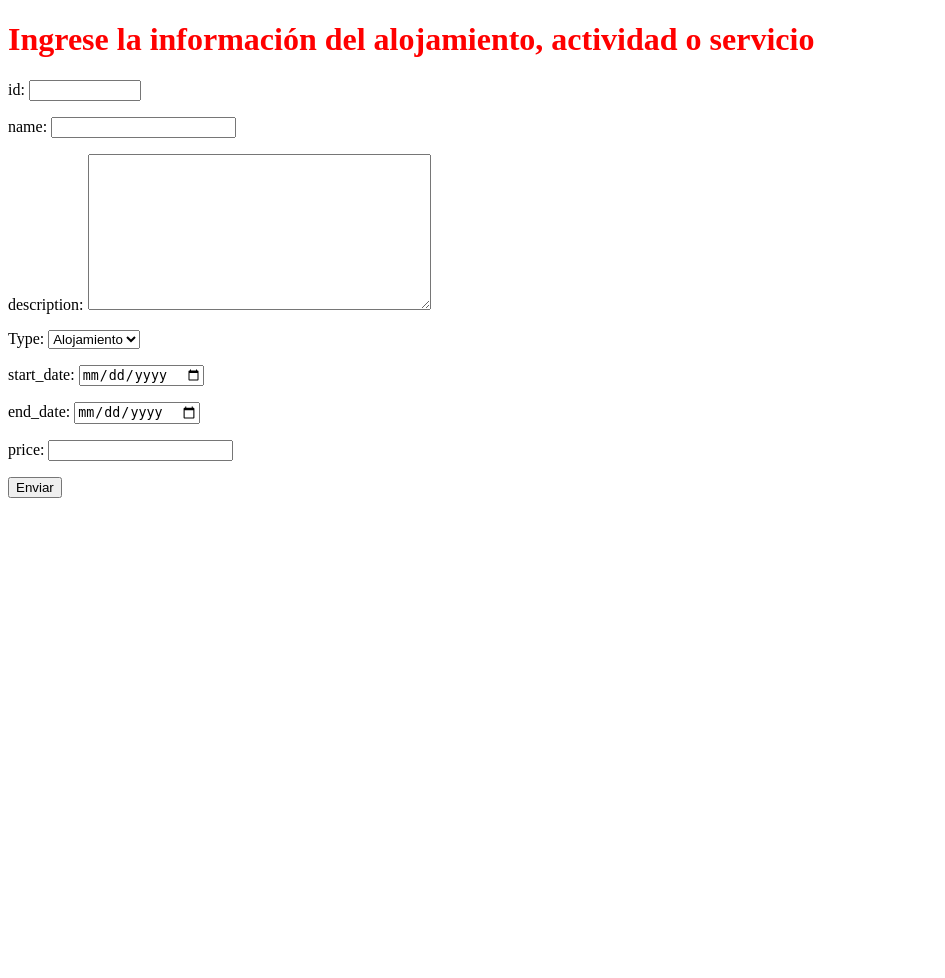
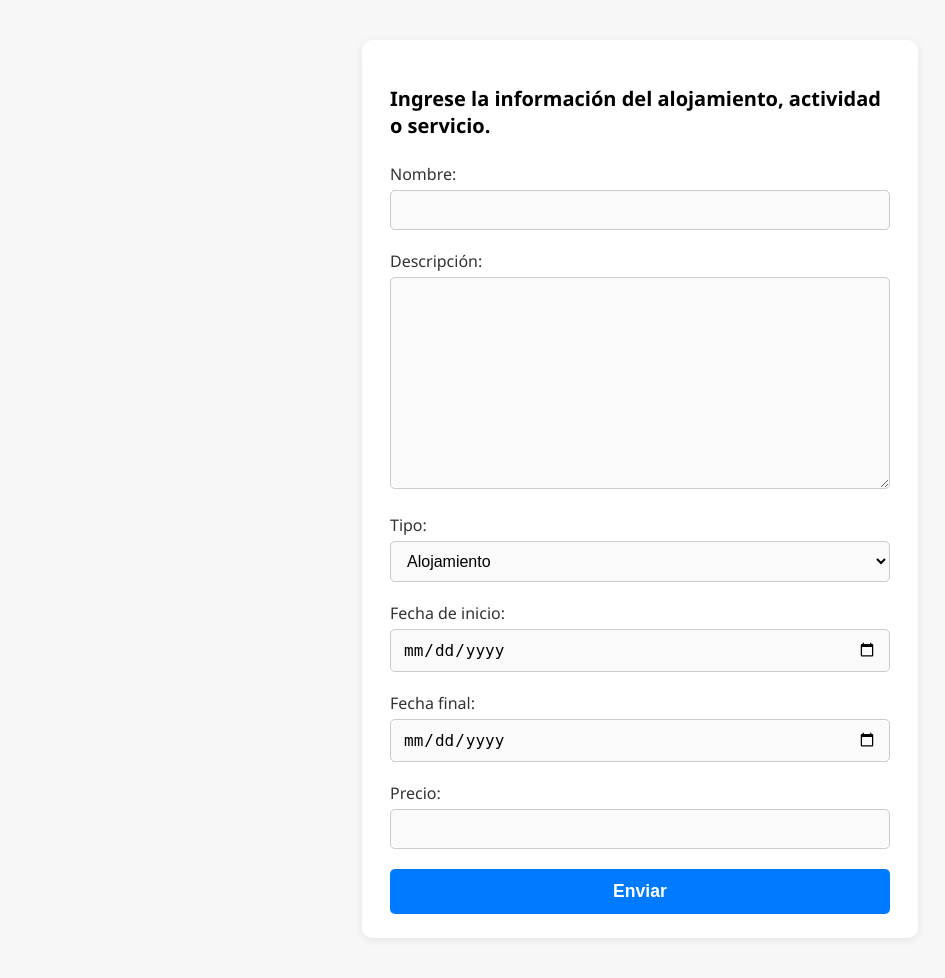
Before and after one commit to erickhernandezdev/AirBllab, a Django app: template airbnb_project/apps/new_proposal/templates/new_proposal/new_proposal.html in a window 1280 px wide. Shown: the whole page, without its empty margins (0-945 px from the left). Before the commit the page ends 498 px from the top, so only its background shows below. Run offline with Django 4.2, Linux system fonts and the light colour scheme; the template is opened without the code that fills it: values that come from a table or form of the project are taken from there, others are empty.

Commit message:
Se agregan estilos y validaciones al formulario de propuestas

```diff
--- a/airbnb_project/apps/new_proposal/forms.py
+++ b/airbnb_project/apps/new_proposal/forms.py
@@ -1,16 +1,35 @@
+from datetime import date
+
 from django import forms
+from django.core.exceptions import ValidationError
+
 
 class NewProposalForm(forms.Form):
     TYPE_CHOICES = [
-        ('alojamiento', 'Alojamiento'),
-        ('actividad', 'Actividad'),
-        ('servicio', 'Servicio'),
+        ('accomodation', 'Alojamiento'),
+        ('activity', 'Actividad'),
+        ('service', 'Servicio'),
     ]
 
-    id = forms.IntegerField(min_value=0, max_value=999999999, label='id')
-    name = forms.CharField(max_length=100, label='name')
-    description = forms.CharField(widget=forms.Textarea, label='description')
-    type = forms.ChoiceField(choices=TYPE_CHOICES, label='Type')
-    start_date = forms.DateField(widget=forms.DateInput(attrs={'type': 'date'}), label='start_date')
-    end_date = forms.DateField(widget=forms.DateInput(attrs={'type': 'date'}), label='end_date')
-    price = forms.DecimalField(max_digits = 10, decimal_places = 2, min_value=0, label='price')
+    name = forms.CharField(max_length=100, label='Nombre')
+    description = forms.CharField(widget=forms.Textarea, label='Descripción')
+    type = forms.ChoiceField(choices=TYPE_CHOICES, label='Tipo')
+    start_date = forms.DateField(widget=forms.DateInput(attrs={'type': 'date'}), label='Fecha de inicio')
+    end_date = forms.DateField(widget=forms.DateInput(attrs={'type': 'date'}), label='Fecha final')
+    price = forms.DecimalField(max_digits = 20, decimal_places = 2, min_value=0, label='Precio')
+
+    def __init__(self, *args, **kwargs):
+        super().__init__(*args, **kwargs)
+        today_iso = date.today().isoformat()
+        if 'start_date' in self.fields:
+            self.fields['start_date'].widget.attrs.setdefault('min', today_iso)
+        if 'end_date' in self.fields:
+            self.fields['end_date'].widget.attrs.setdefault('min', today_iso)
+
+    def clean(self):
+        cleaned = super().clean()
+        start = cleaned.get('start_date')
+        end = cleaned.get('end_date')
+        if start and end and end < start:
+            self.add_error('end_date', 'La fecha final debe ser igual o posterior a la fecha de inicio.')
+        return cleaned
--- a/airbnb_project/apps/new_proposal/static/new_proposal/style.css
+++ b/airbnb_project/apps/new_proposal/static/new_proposal/style.css
@@ -1,3 +1,116 @@
+body {
+    background: #f7f7f7;
+    font-family: 'Segoe UI', Tahoma, Geneva, Verdana, sans-serif;
+    margin: 0;
+    padding: 0;
+}
+
+div {
+    max-width: 500px;
+    margin: 40px auto;
+    background: #fff;
+    border-radius: 10px;
+    box-shadow: 0 2px 8px rgba(0,0,0,0.08);
+    padding: 32px 28px 24px 28px;
+}
+
 h1 {
-    color: red;
+    font-size: 20px;
 }
+
+p {
+    margin: 10px 0;
+}
+
+form {
+    display: flex;
+    flex-direction: column;
+}
+
+label {
+    font-weight: 500;
+    margin-bottom: 15px;
+    color: #333;
+}
+
+input[type="text"],
+input[type="number"],
+input[type="date"],
+input[type="email"],
+select,
+textarea {
+    width: 100%;
+    padding: 10px 12px;
+    border: 1px solid #ccc;
+    border-radius: 5px;
+    font-size: 1rem;
+    background: #fafafa;
+    transition: border 0.2s;
+    box-sizing: border-box;
+    margin-top: 5px;
+}
+
+input[type="text"]:focus,
+input[type="number"]:focus,
+input[type="date"]:focus,
+input[type="email"]:focus,
+select:focus,
+textarea:focus {
+    border: 1.5px solid #007bff;
+    outline: none;
+    background: #fff;
+}
+
+textarea {
+    min-height: 80px;
+    resize: vertical;
+}
+
+button[type="submit"] {
+    background: #007bff;
+    color: #fff;
+    border: none;
+    border-radius: 5px;
+    padding: 12px 0;
+    font-size: 1.1rem;
+    font-weight: 600;
+    cursor: pointer;
+    margin-top: 10px;
+    transition: background 0.2s;
+}
+
+button[type="submit"]:hover {
+    background: #0056b3;
+}
+
+.toast {
+    visibility: hidden;
+    min-width: 250px;
+    background-color: #4bb543;
+    color: #fff;
+    text-align: center;
+    border-radius: 8px;
+    padding: 16px;
+    position: fixed;
+    z-index: 1000;
+    right: 20px;
+    bottom: 20px;
+    font-size: 18px;
+    box-shadow: 0 2px 8px rgba(0, 0, 0, 0.2);
+    opacity: 0;
+    transition: opacity 0.5s, visibility 0.5s;
+}
+
+.toast.show {
+    visibility: visible;
+    opacity: 1;
+}
+
+@media (max-width: 600px) {
+    div {
+        padding: 18px 6vw 16px 6vw;
+    }
+    h1 {
+        font-size: 1.2rem;
+    }
+}
--- a/airbnb_project/apps/new_proposal/templates/new_proposal/new_proposal.html
+++ b/airbnb_project/apps/new_proposal/templates/new_proposal/new_proposal.html
@@ -6,16 +6,29 @@
     <meta charset="UTF-8" />
     <meta name="viewport" content="width=device-width, initial-scale=1.0" />
     <title>Add new options</title>
-    <link rel="stylesheet" href="{% static 'add_new_options/style.css'%}" />
+    <link rel="stylesheet" href="{% static 'new_proposal/style.css'%}" />
   </head>
 
   <body>
     <div>
-      <h1>Ingrese la información del alojamiento, actividad o servicio</h1>
+      <h1>Ingrese la información del alojamiento, actividad o servicio.</h1>
       <form method="post">
         {% csrf_token %} {{ form.as_p}}
         <button type="submit">Enviar</button>
       </form>
     </div>
+
+    {% if success %}
+    <div id="toast" class="toast">¡Propuesta enviada con éxito!</div>
+    <script>
+      window.onload = function () {
+        var toast = document.getElementById("toast");
+        toast.classList.add("show");
+        setTimeout(function () {
+          toast.classList.remove("show");
+        }, 3500);
+      };
+    </script>
+    {% endif %}
   </body>
 </html>
```
Also changed, not shown: airbnb_project/apps/new_proposal/models.py (+11 -33 lines), airbnb_project/apps/new_proposal/views.py (+7 -8 lines).
